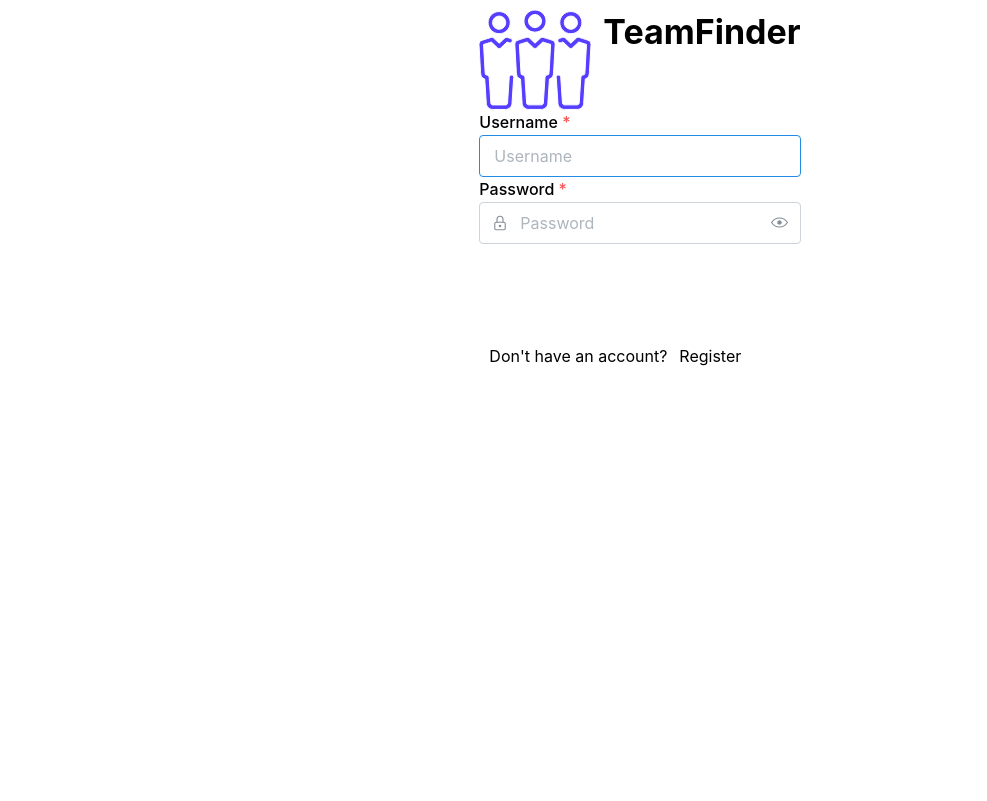
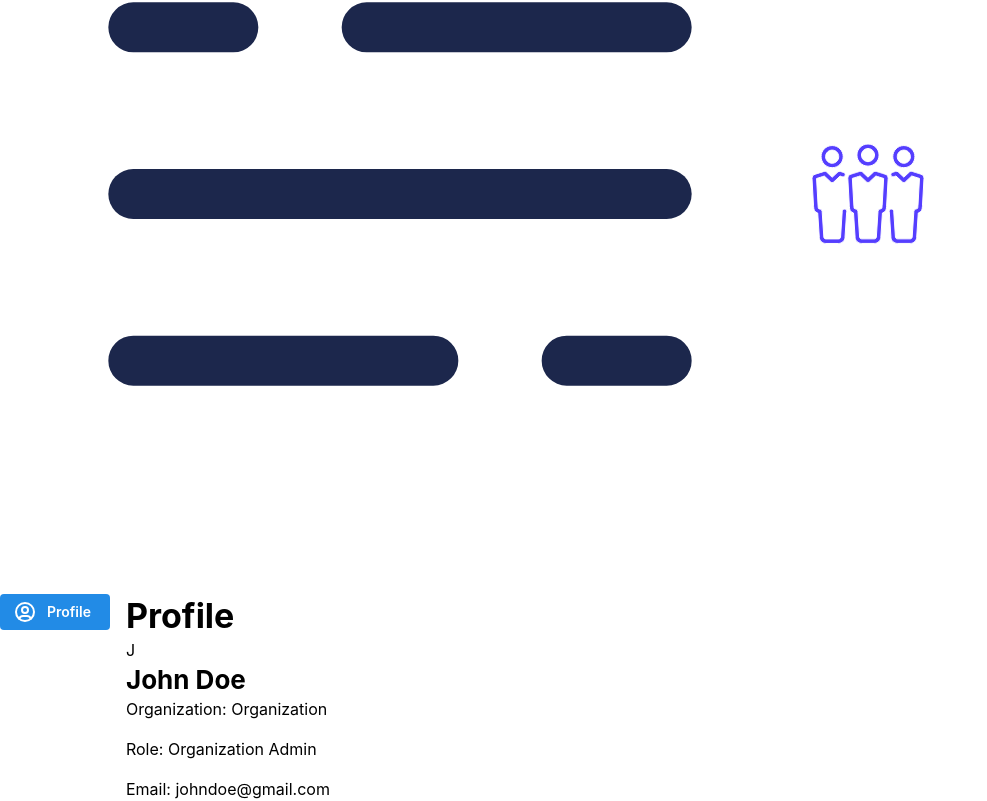
Before and after one commit to stanislavCasciuc/TeamFinder, a React (Vite) app in the folder TeamFinder Frontend/: page /HomePage/1 in a window 1280 px wide. Before the commit this address led to /Login. Shown: the part 206-1007 px from the top of the page, without its empty margins (0-987 px from the left). Before the commit the page ends 800 px from the top, so only its background shows below. Built offline with nearby package versions, Linux system fonts and the light colour scheme.

Commit message:
Confiured different users intrefaces and started profile page

```diff
--- a/TeamFinder Frontend/src/App.tsx
+++ b/TeamFinder Frontend/src/App.tsx
@@ -10,6 +10,7 @@ import LoginPage from "./Pages/Login";
 import Layout from "./Components/Layout";
 import HomePage from "./Pages/HomePage";
 import Missing from "./Pages/Missing";
+
 
 export default function App() {
   return (
@@ -25,6 +26,8 @@ export default function App() {
           />
           <Route path="/Login" element={<LoginPage />} />
 
+          <Route path="/HomePage/:accessToken" element={<HomePage />} />
+
           {/* Protected Routes */}
           <Route
             element={
@@ -37,9 +40,7 @@ export default function App() {
                 ]}
               />
             }
-          >
-            <Route path="/HomePage/:accessToken" element={<HomePage />} />
-          </Route>
+          ></Route>
 
           {/* catch All */}
           <Route path="*" element={<Missing />} />
--- /dev/null
+++ b/TeamFinder Frontend/src/Components/HomePageButtons.tsx
@@ -0,0 +1,139 @@
+import { Flex } from "@mantine/core";
+import useAuth from "../hooks/useAuth";
+import { Button } from "@mantine/core";
+import { IconUserCircle } from "@tabler/icons-react";
+
+interface HomePageButtonsProps {
+  setSection: (value: string) => void;
+  setSidebar: (value: boolean) => void;
+}
+
+const HomePageButtons = ({ setSection, setSidebar }: HomePageButtonsProps) => {
+  const { auth } = useAuth();
+  return (
+    <Flex direction="column" dir="rtl">
+      <Button
+        className=" font-medium text-base p-2 text-slate-600 hover:bg-slate-200 rounded-s-xl text-right "
+        onClick={() => {
+          setSection("Profile");
+          setSidebar(false);
+        }}
+        rightSection={<IconUserCircle size={24} />}
+      >
+        Profile
+      </Button>
+
+      {auth?.role === "organization_admin" && (
+        <>
+          <Button
+            className="font-medium text-base p-2 text-slate-600 hover:bg-slate-200 rounded-s-xl   "
+            onClick={() => {}}
+          >
+            Users
+          </Button>
+          <Button
+            className="font-medium text-base p-2 text-slate-600 hover:bg-slate-200 rounded-s-xl   "
+            onClick={() => {}}
+          >
+            Roles
+          </Button>
+          <Button
+            className="font-medium text-base p-2 text-slate-600 hover:bg-slate-200 rounded-s-xl   "
+            onClick={() => {}}
+          >
+            Departments
+          </Button>
+          <Button
+            className="font-medium text-base p-2 text-slate-600 hover:bg-slate-200 rounded-s-xl   "
+            onClick={() => {}}
+          >
+            All projects
+          </Button>
+          <Button
+            className="font-medium text-base p-2 text-slate-600 hover:bg-slate-200 rounded-s-xl   "
+            onClick={() => {}}
+          >
+            Requests
+          </Button>
+        </>
+      )}
+
+      {auth?.role === "employee" && (
+        <>
+          <Button
+            className="font-medium text-base p-2 text-slate-600 hover:bg-slate-200 rounded-s-xl   "
+            onClick={() => {}}
+          >
+            My Projects
+          </Button>
+          <Button
+            className="font-medium text-base p-2 text-slate-600 hover:bg-slate-200 rounded-s-xl   "
+            onClick={() => {}}
+          >
+            My Requests
+          </Button>
+          <Button
+            className="font-medium text-base p-2 text-slate-600 hover:bg-slate-200 rounded-s-xl   "
+            onClick={() => {}}
+          >
+            My Skills
+          </Button>
+        </>
+      )}
+
+      {auth?.role === "departament_Manager" && (
+        <>
+          <Button
+            className="font-medium text-base p-2 text-slate-600 hover:bg-slate-200 rounded-s-xl   "
+            onClick={() => {}}
+          >
+            My Projects
+          </Button>
+          <Button
+            className="font-medium text-base p-2 text-slate-600 hover:bg-slate-200 rounded-s-xl   "
+            onClick={() => {}}
+          >
+            My Requests
+          </Button>
+          <Button
+            className="font-medium text-base p-2 text-slate-600 hover:bg-slate-200 rounded-s-xl   "
+            onClick={() => {}}
+          >
+            My Skills
+          </Button>
+          <Button
+            className="font-medium text-base p-2 text-slate-600 hover:bg-slate-200 rounded-s-xl   "
+            onClick={() => {}}
+          >
+            My Department
+          </Button>
+        </>
+      )}
+
+      {auth?.role === "project_Manager" && (
+        <>
+          <Button
+            className="font-medium text-base p-2 text-slate-600 hover:bg-slate-200 rounded-s-xl   "
+            onClick={() => {}}
+          >
+            My Projects
+          </Button>
+          <Button
+            className="font-medium text-base p-2 text-slate-600 hover:bg-slate-200 rounded-s-xl   "
+            onClick={() => {}}
+          >
+            My Requests
+          </Button>
+          <Button
+            className="font-medium text-base p-2 text-slate-600 hover:bg-slate-200 rounded-s-xl   "
+            onClick={() => {}}
+          >
+            My Skills
+          </Button>
+        </>
+      )}
+    </Flex>
+  );
+};
+
+export default HomePageButtons;
--- /dev/null
+++ b/TeamFinder Frontend/src/Components/Profile.tsx
@@ -0,0 +1,46 @@
+import { Container } from "@mantine/core";
+import useAuth from "../hooks/useAuth";
+import { Title, Flex } from "@mantine/core";
+
+const ProfilePage = () => {
+  //   const { auth } = useAuth();
+  //   const name:string = auth?.name;
+  //   const role:string = auth?.role;
+  //   const organization: string=auth?.organization_name;
+  // const email:string = auth?.email;
+
+  const email = "johndoe@gmail.com";
+  const role: string = "Organization Admin";
+  const organization: string = "Organization";
+  const name: string = "John Doe";
+  const initials: string = name.substring(0, 1).toUpperCase();
+
+  return (
+    <>
+      <Container className="m-0 px-24 py-12 text-slate-900">
+        <Title order={1} className="text-5xl">
+          Profile
+        </Title>
+        <div className="flex flex-row justify-center items-center">
+          <div className="h-40 w-40 mt-8 bg-gray-200 rounded-full flex justify-center items-center">
+            <span className="text-4xl font-bold">{initials}</span>
+          </div>
+          <div className="ml-8">
+            <Title order={2} className="text-3xl mb-8">
+              {name}
+            </Title>
+            <Flex direction="column" gap="md">
+              <span className="text-lg">Organization: {organization}</span>
+
+              <span className="text-lg">Role: {role} </span>
+
+              <span className="text-lg">Email: {email} </span>
+            </Flex>
+          </div>
+        </div>
+      </Container>
+    </>
+  );
+};
+
+export default ProfilePage;
--- a/TeamFinder Frontend/src/Components/SideBar.tsx
+++ b/TeamFinder Frontend/src/Components/SideBar.tsx
@@ -1,33 +1,24 @@
-import { Flex } from "@mantine/core";
-import { Link } from "react-router-dom";
+import HomePageButtons from "./HomePageButtons";
 import { useClickOutside } from "@mantine/hooks";
 
 interface SidebarProps {
-  setSidebar: React.Dispatch<React.SetStateAction<boolean>>;
+  setSidebar: (value: boolean) => void;
+  setSection: (value: string) => void;
 }
 
-const Sidebar = ({ setSidebar }: SidebarProps) => {
+
+const Sidebar = ({ setSidebar,setSection }:SidebarProps) => {
   const clickOutsideRef = useClickOutside(() => setSidebar(false));
+
   return (
-    <Flex
-      direction="column"
-      dir="rtl"
-      className=" md:hidden text-left bg-white shadow-xl absolute top-0 h-full w-2/5 max-w-80 border-r py-2 pr-4"
-      ref={clickOutsideRef}
-    >
-      <Link
-        to="/"
-        className="font-medium text-base p-2 text-slate-600 hover:bg-slate-200 rounded-s-xl   "
+    <>
+      <div
+        ref={clickOutsideRef}
+        className=" md:hidden text-left bg-white shadow-xl absolute top-0 h-full w-2/5 max-w-80 border-r py-2 pr-4"
       >
-        Projects
-      </Link>
-      <Link
-        to="/"
-        className="font-medium text-base p-2 text-slate-600 hover:bg-slate-200 rounded-s-xl   "
-      >
-        Departments
-      </Link>
-    </Flex>
+        <HomePageButtons setSection={setSection} setSidebar={setSidebar}/>
+      </div>
+    </>
   );
 };
 
--- a/TeamFinder Frontend/src/Pages/HomePage.tsx
+++ b/TeamFinder Frontend/src/Pages/HomePage.tsx
@@ -1,14 +1,16 @@
 import LogoSVG from "../assets/logo.svg";
 import MenuSVG from "../assets/hamburger-menu-svgrepo-com.svg";
-import { Container, Flex, Title } from "@mantine/core";
-import { Link } from "react-router-dom";
+import { Flex, Title } from "@mantine/core";
+import HomePageButtons from "../Components/HomePageButtons";
 import Sidebar from "../Components/SideBar";
 import { useState } from "react";
-import useAuth from "../hooks/useAuth";
+import Profile from "../Components/Profile";
+
 
 const HomePage = () => {
   const [sidebar, setSidebar] = useState(false);
-  const { auth } = useAuth();
+  const [section, setSection] = useState("Profile");
+
   return (
     <>
       <div className="h-svh">
@@ -32,34 +34,25 @@ const HomePage = () => {
           </Flex>
         </header>
         <Flex h="90%">
-          {sidebar && <Sidebar setSidebar={setSidebar} />}
-          <Container
+          {sidebar && (
+            <Sidebar setSidebar={setSidebar} setSection={setSection} />
+          )}
+          <div
             className={
-              "hidden md:block border-r w-1/5 py-2 pr-4 pl-0 text-left  "
+              "hidden md:block border-r w-1/5 py-2 pr-4 pl-0 text-left "
             }
-            dir="rtl"
           >
-            <Flex direction="column">
-             {auth?.role!=="employee" && <Link
-                to="/"
-                className="font-medium text-base p-2 text-slate-600 hover:bg-slate-200 rounded-s-xl   "
-              >
-                Projects
-              </Link>}
-              <Link
-                to="/"
-                className="font-medium text-base p-2 text-slate-600 hover:bg-slate-200 rounded-s-xl   "
-              >
-                Departments
-              </Link>
-            </Flex>
-          </Container>
+            <HomePageButtons setSection={setSection} setSidebar={setSidebar} />
+          </div>
+
           <Flex
             className="w-4/5"
             onClick={() => {
               setSidebar(false);
             }}
-          ></Flex>
+          >
+            {section === "Profile" && <Profile/>}
+          </Flex>
         </Flex>
       </div>
     </>
--- a/TeamFinder Frontend/src/Pages/Login.tsx
+++ b/TeamFinder Frontend/src/Pages/Login.tsx
@@ -56,11 +56,13 @@ export default function LoginPage() {
         const data = await response.json(); // Parse the response body as JSON
         const accessToken = data.access_token;
 
-        const decoded = jwtDecode(accessToken) as { role: string, organization_id: number };
+        const decoded = jwtDecode(accessToken) as { role: string, organization_id: number ,name:string,organization_name:string };
         const role: string = decoded.role;
         const organization_id: number = decoded.organization_id;
+        const name:string = decoded.name;
+        const organization_name = decoded.organization_name;
 
-        setAuth({ accessToken, role , organization_id});
+        setAuth({ accessToken, role , organization_id,name, organization_name});
         navigate("/HomePage/" + accessToken);
         setUser("");
         setPassword("");
--- a/TeamFinder Frontend/src/Pages/RegisterEmployee.tsx
+++ b/TeamFinder Frontend/src/Pages/RegisterEmployee.tsx
@@ -76,7 +76,7 @@ export default function RegisterPageEmployee() {
     try {
       const result = await axios.post(
         REGISTER_URL,
-        JSON.stringify({ name: user, email: email, password: password, organization_id:1}),
+        JSON.stringify({ name: user, email: email, password: password, organization_id:auth?.organization_id , role:"employee"}),
         {
           headers: { "Content-Type": "application/json" },
         }
--- a/TeamFinder Frontend/src/Pages/RegisterPage.tsx
+++ b/TeamFinder Frontend/src/Pages/RegisterPage.tsx
@@ -92,7 +92,7 @@ export default function RegisterPage() {
     try {
       const result = await axios.post(
            REGISTER_URL,
-        JSON.stringify({ name: user, email: email, password: password , organization_address: address , organization_name: Organization_name, organization_admin: true}),
+        JSON.stringify({ name: user, email: email, password: password , organization_address: address , organization_name: Organization_name, role:"organization_admin"}),
         {
           headers: { "Content-Type": "application/json" },
 
--- a/TeamFinder Frontend/src/context/AuthProvider.tsx
+++ b/TeamFinder Frontend/src/context/AuthProvider.tsx
@@ -11,6 +11,8 @@ interface Auth {
     accessToken: string;
     role: string | undefined;
     organization_id: number | undefined;
+    name: string ;
+    organization_name: string;
   }
 
 interface AuthProviderProps {
```
